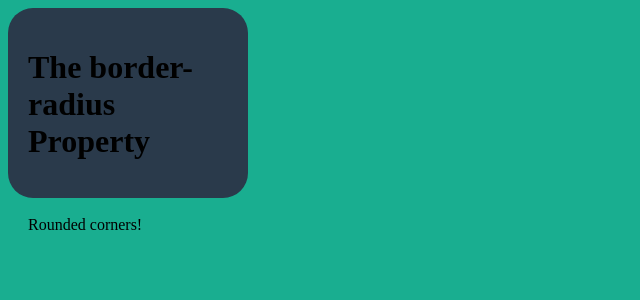
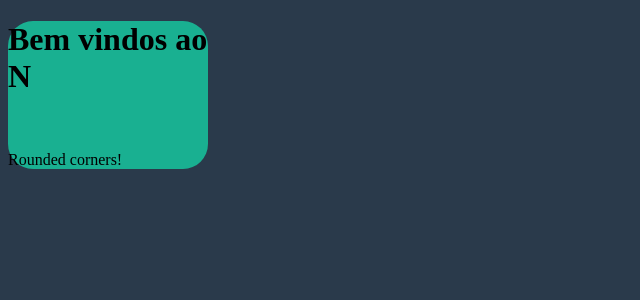
Before and after one commit to lhocihara/n-server, a Flask app: page /hi in a window 1280 px wide. Shown: the top 300 px of the page, without its empty margins (0-640 px from the left). Run offline with Flask 2, Linux system fonts and the light colour scheme; parts of the project's set-up code (start-up, migrations or seed data) failed here and were passed over.

Commit message:
carregando o TCC - alterando estrutura do endpoint /hi - adicionando main.html

```diff
--- a/templates/main.html
+++ b/templates/main.html
@@ -7,15 +7,15 @@
     <title>N - Bem vindos!</title>
     <style>
         body {
-            background: hsl(168, 75%, 39%);
+            background: #2A3A4B;
         }
 
         #rcorners1 {
           border-radius: 25px;
-          background: #2A3A4B;
-          padding: 20px;
+          background: #19B091;
+          padding-left: auto;
           width: 200px;
-          height: 150px;
+          height: auto;
         }
 
         #rcorners2 {
@@ -30,7 +30,7 @@
 <body>
 
 
-    <div id="rcorners1"><h1>The border-radius Property</h1><br><p>Rounded corners!</p></div>
+    <div id="rcorners1"><h1>Bem vindos ao N</h1><br><p>Rounded corners!</p></div>
 
     <!-- <img src=".../templates/logo_v4.png" alt="logo da N"  width="42" height="*"> -->
 </body>
```
